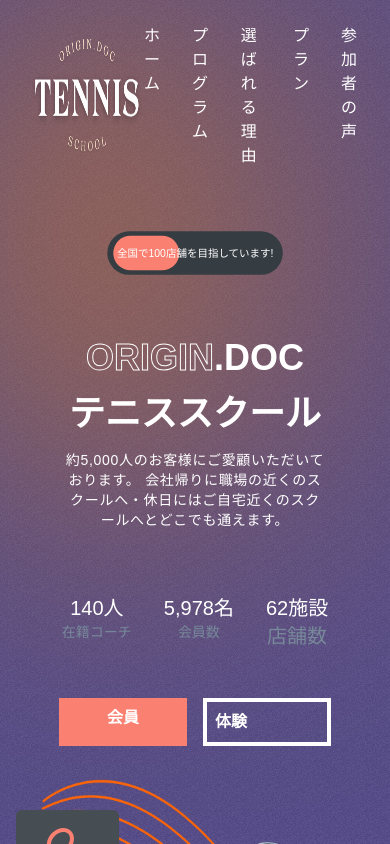
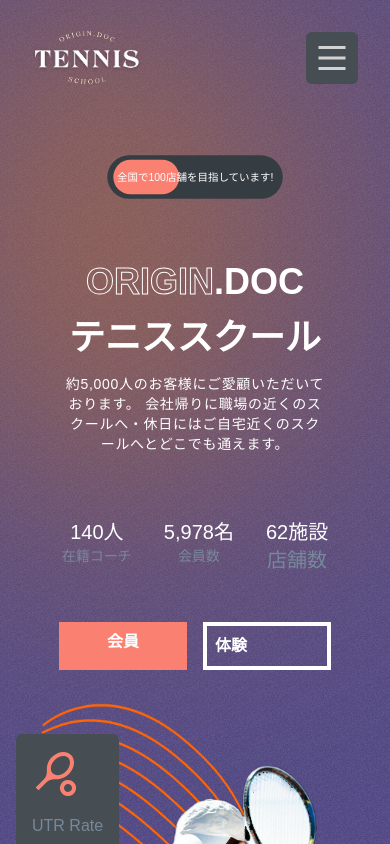
Before and after one commit to yu-to06/nextjs_schooldummy, a Next.js app: page / in a window 390 px wide. Shown: the top 844 px of the page. Built offline with nearby package versions, Linux system fonts and the light colour scheme; a web font is replaced by a local one.

Commit message:
edited header.js add scroll

```diff
--- a/components/Header.js
+++ b/components/Header.js
@@ -1,21 +1,99 @@
-import Image from 'next/image'
-import React from 'react'
+"use client";
+
+import Image from "next/image";
+import React, {useEffect, useState} from "react";
+import {Link} from "react-scroll";
+import {RiMenuLine} from "react-icons/ri";
 
 function Header() {
+  const [menuOpened, setMenuOpened] = useState(false);
+  const [mobile, setMobile] = useState(false);
+  useEffect(() => {
+    const handleResize = () => {
+      setMobile(window.innerWidth <= 768 ? true : false);
+    };
+    handleResize();
+    window.addEventListener("resize", handleResize);
+    return () => {
+      window.removeEventListener("resize", handleResize);
+    };
+  });
+
   return (
     <div className='flex justify-between '>
-        <Image src={'/assets/logo.png'} alt='iamge' width={100} height={60} className='w-[7rem]'/>
-        <div>
-            <ul className='flex gap-[2rem] text-white'>
-                <li className='cursor-pointer hover:text-pink'>ホーム</li>
-                <li className='cursor-pointer hover:text-pink'>プログラム</li>
-                <li className='cursor-pointer hover:text-pink'>選ばれる理由</li>
-                <li className='cursor-pointer hover:text-pink'>プラン</li>
-                <li className='cursor-pointer hover:text-pink'>参加者の声</li>
-            </ul>
+      <Image
+        src={"/assets/logo.png"}
+        alt='iamge'
+        width={100}
+        height={60}
+        className='w-[7rem]'
+      />
+      {menuOpened === false && mobile === true ? (
+        <div
+          className='fixed bg-darkGray p-[0.5rem] rounded-md right-[2rem] top-[2rem] z-20'
+          onClick={() => setMenuOpened(true)}
+        >
+          <RiMenuLine className='text-4xl text-lightGray' />
         </div>
+      ) : (
+        <ul
+          className='flex gap-[2rem] text-white
+         max-md:fixed max-md:flex-col max-md:[right-2rem] max-md:z-20 max-md:bg-darkGray max-md:p-[2rem]'
+        >
+          <li className='cursor-pointer hover:text-pink'>
+            <Link
+              to='home'
+              spy={true}
+              smooth={true}
+              onClick={() => setMenuOpened(false)}
+            >
+              ホーム
+            </Link>
+          </li>
+          <li className='cursor-pointer hover:text-pink'>
+            <Link
+              to='programs'
+              spy={true}
+              smooth={true}
+              onClick={() => setMenuOpened(false)}
+            >
+              プログラム
+            </Link>
+          </li>
+          <li className='cursor-pointer hover:text-pink'>
+            <Link
+              to='reasons'
+              spy={true}
+              smooth={true}
+              onClick={() => setMenuOpened(false)}
+            >
+              選ばれる理由
+            </Link>
+          </li>
+          <li className='cursor-pointer hover:text-pink'>
+            <Link
+              to='plans'
+              spy={true}
+              smooth={true}
+              onClick={() => setMenuOpened(false)}
+            >
+              プラン
+            </Link>
+          </li>
+          <li className='cursor-pointer hover:text-pink'>
+            <Link
+              to='testimonials'
+              spy={true}
+              smooth={true}
+              onClick={() => setMenuOpened(false)}
+            >
+              参加者の声
+            </Link>
+          </li>
+        </ul>
+      )}
     </div>
-  )
+  );
 }
 
-export default Header
+export default Header;
--- a/package.json
+++ b/package.json
@@ -15,7 +15,8 @@
     "react": "^18",
     "react-countup": "^6.5.3",
     "react-dom": "^18",
-    "react-icons": "^5.1.0"
+    "react-icons": "^5.1.0",
+    "react-scroll": "^1.9.0"
   },
   "devDependencies": {
     "eslint": "^8",
```
Also changed, not shown: 1 other file (tests, documents, lock files or other folders).
